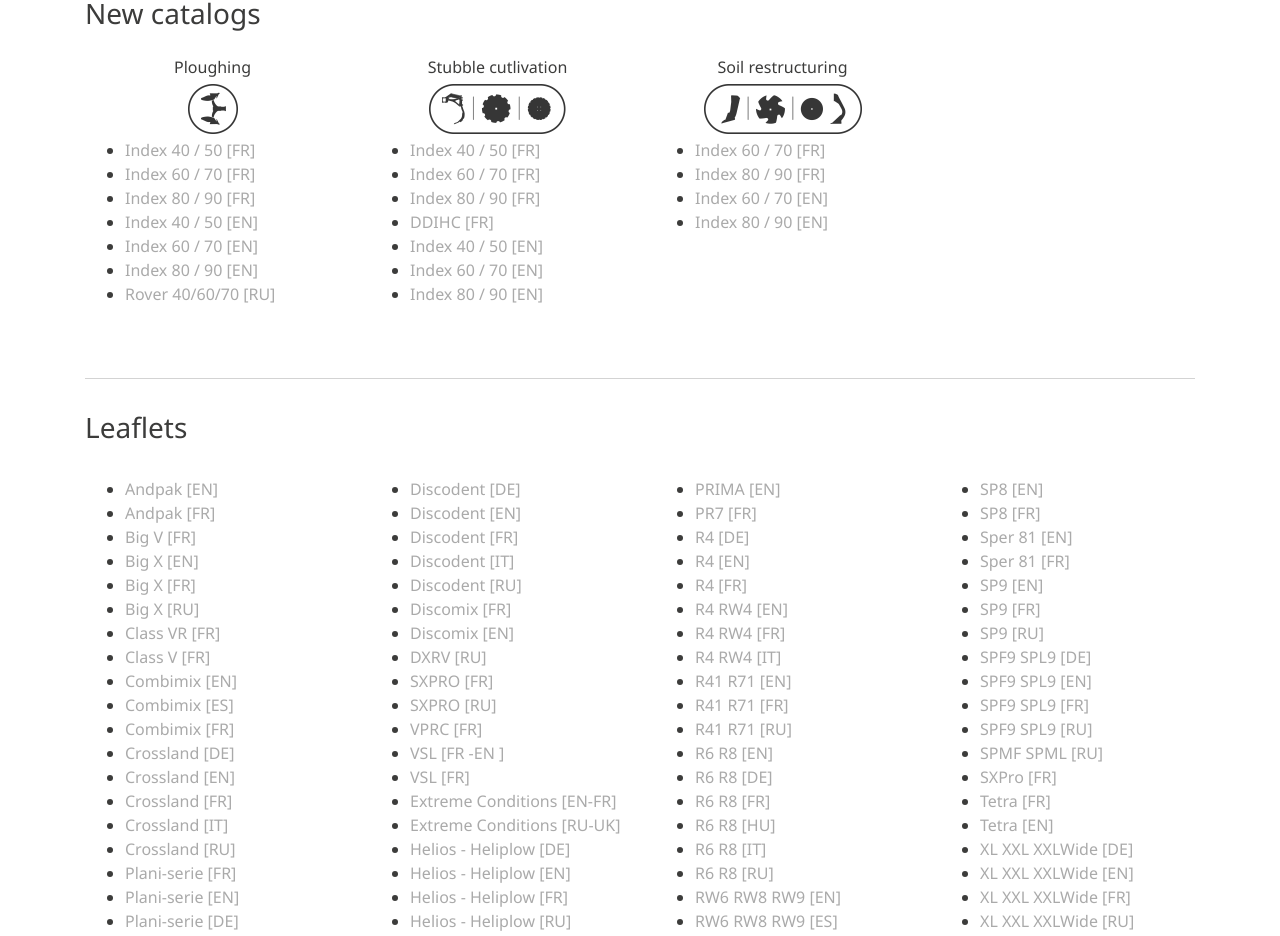
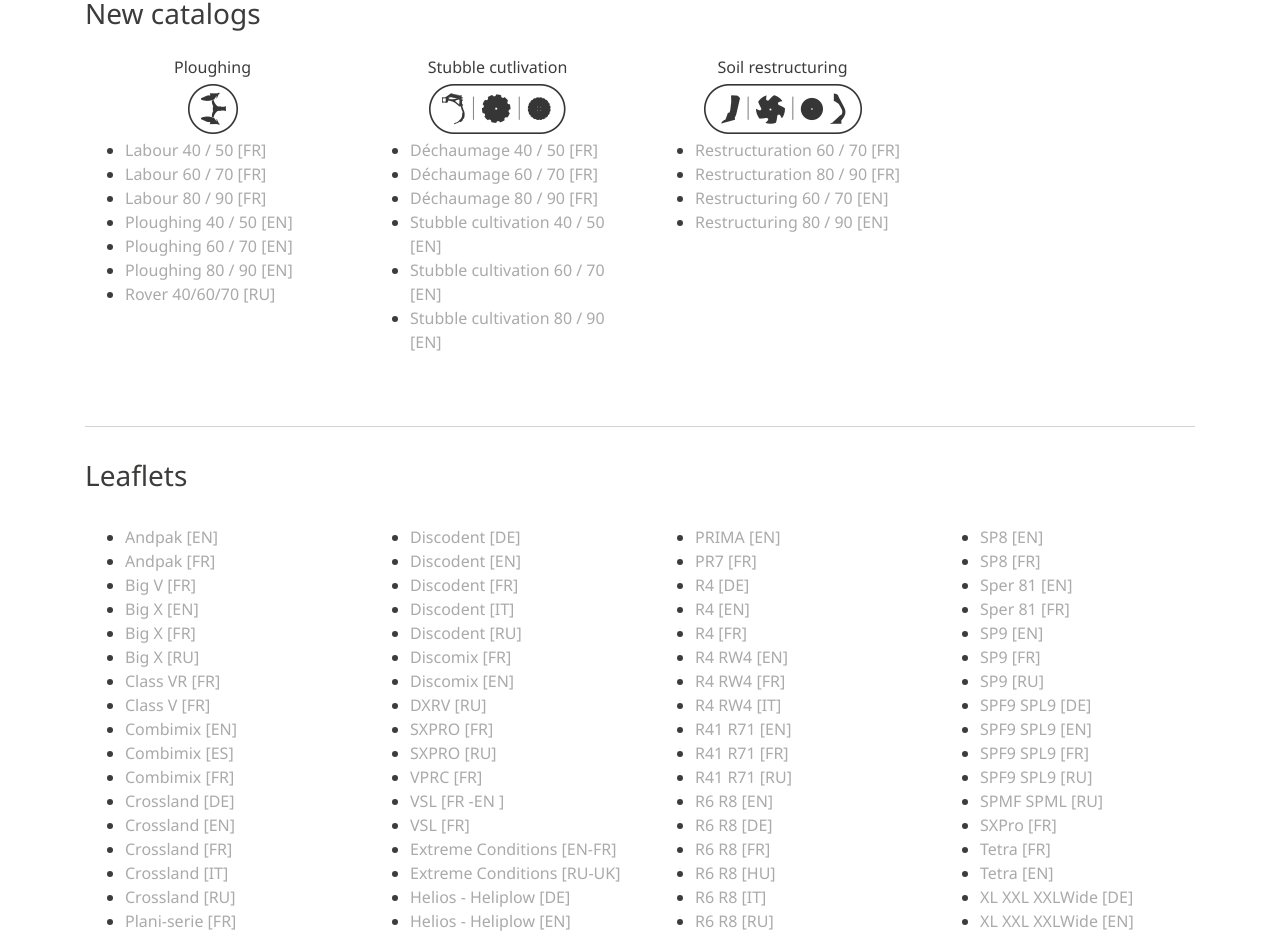
Before and after one commit to JulienYvesRICHARD/marketing.gb-group, a Vue app: page /gregoire-besson in a window 1280 px wide. Shown: the part 2455-3391 px from the top of the page. Built offline with nearby package versions, Linux system fonts and the light colour scheme.

Commit message:
Change of index names

```diff
--- a/src/views/Gregoire.vue
+++ b/src/views/Gregoire.vue
@@ -677,32 +677,32 @@ export default {
             icon: 'static/img/icons/plough_picto.png',
             blocks: [
               {
-                name: 'Index 40 / 50 [FR]',
+                name: 'Labour 40 / 50 [FR]',
                 link:
                   'https://marketing.cellar.services.clever-cloud.com/leaflets/gregoire-besson/ploughing_index_40_50_FR_191230.pdf'
               },
               {
-                name: 'Index 60 / 70 [FR]',
+                name: 'Labour 60 / 70 [FR]',
                 link:
                   'https://marketing.cellar.services.clever-cloud.com/leaflets/gregoire-besson/ploughing_index_60-70_FR_191230.pdf'
               },
               {
-                name: 'Index 80 / 90 [FR]',
+                name: 'Labour 80 / 90 [FR]',
                 link:
                   'https://marketing.cellar.services.clever-cloud.com/leaflets/gregoire-besson/ploughing_index_80-90_FR_191230.pdf'
               },
               {
-                name: 'Index 40 / 50 [EN]',
+                name: 'Ploughing 40 / 50 [EN]',
                 link:
                   'https://marketing.cellar.services.clever-cloud.com/leaflets/gregoire-besson/ploughing_index_40_50_EN_191230.pdf'
               },
               {
-                name: 'Index 60 / 70 [EN]',
+                name: 'Ploughing 60 / 70 [EN]',
                 link:
                   'https://marketing.cellar.services.clever-cloud.com/leaflets/gregoire-besson/ploughing_index_60_70_EN_191230.pdf'
               },
               {
-                name: 'Index 80 / 90 [EN]',
+                name: 'Ploughing 80 / 90 [EN]',
                 link:
                   'https://marketing.cellar.services.clever-cloud.com/leaflets/gregoire-besson/ploughing_index_80-90_EN_191230.pdf'
               },
@@ -719,37 +719,32 @@ export default {
             icon: 'static/img/icons/stubble_cultivation_picto.png',
             blocks: [
               {
-                name: 'Index 40 / 50 [FR]',
+                name: 'Déchaumage 40 / 50 [FR]',
                 link:
                   'https://marketing.cellar.services.clever-cloud.com/leaflets/gregoire-besson/stubble_cultivation_index_40-50_FR_191230.pdf'
               },
               {
-                name: 'Index 60 / 70 [FR]',
+                name: 'Déchaumage 60 / 70 [FR]',
                 link:
                   'https://marketing.cellar.services.clever-cloud.com/leaflets/gregoire-besson/stubble_cultivation_index_60-70_FR_191230.pdf'
               },
               {
-                name: 'Index 80 / 90 [FR]',
+                name: 'Déchaumage 80 / 90 [FR]',
                 link:
                   'https://marketing.cellar.services.clever-cloud.com/leaflets/gregoire-besson/stubble_cultivation_index_80-90_FR_191230.pdf'
               },
               {
-                name: 'DDIHC [FR]',
-                link:
-                  'http://marketing.cellar.services.clever-cloud.com/leaflets/gregoire-besson/stubble_cultivation_DDIHC_FR_190918.pdf'
-              },
-              {
-                name: 'Index 40 / 50 [EN]',
+                name: 'Stubble cultivation 40 / 50 [EN]',
                 link:
                   'https://marketing.cellar.services.clever-cloud.com/leaflets/gregoire-besson/stubble_cultivation_index_40-50_EN_191230.pdf'
               },
               {
-                name: 'Index 60 / 70 [EN]',
+                name: 'Stubble cultivation 60 / 70 [EN]',
                 link:
                   'https://marketing.cellar.services.clever-cloud.com/leaflets/gregoire-besson/stubble_cultivation_index_60-70_EN_191230.pdf'
               },
               {
-                name: 'Index 80 / 90 [EN]',
+                name: 'Stubble cultivation 80 / 90 [EN]',
                 link:
                   'https://marketing.cellar.services.clever-cloud.com/leaflets/gregoire-besson/stubble_cultivation_index_80-90_EN_191230.pdf'
               }
@@ -761,22 +756,22 @@ export default {
             icon: 'static/img/icons/restructuration_picto.png',
             blocks: [
               {
-                name: 'Index 60 / 70 [FR]',
+                name: 'Restructuration 60 / 70 [FR]',
                 link:
                   'https://marketing.cellar.services.clever-cloud.com/leaflets/gregoire-besson/restructuring_index_60-70_FR_191230.pdf'
               },
               {
-                name: 'Index 80 / 90 [FR]',
+                name: 'Restructuration 80 / 90 [FR]',
                 link:
                   'https://marketing.cellar.services.clever-cloud.com/leaflets/gregoire-besson/restructuring_index_80-90_FR_191230.pdf'
               },
               {
-                name: 'Index 60 / 70 [EN]',
+                name: 'Restructuring 60 / 70 [EN]',
                 link:
                   'https://marketing.cellar.services.clever-cloud.com/leaflets/gregoire-besson/restructuring_index_60-70_EN_200116.pdf'
               },
               {
-                name: 'Index 80 / 90 [EN]',
+                name: 'Restructuring 80 / 90 [EN]',
                 link:
                   'https://marketing.cellar.services.clever-cloud.com/leaflets/gregoire-besson/restructuring_index_80-90_EN_200116.pdf'
               }
```
